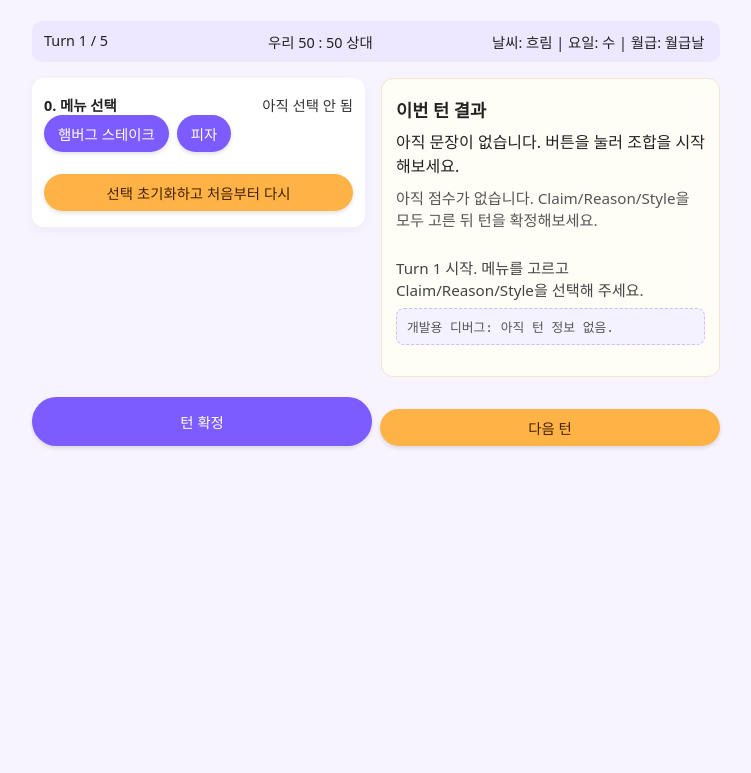
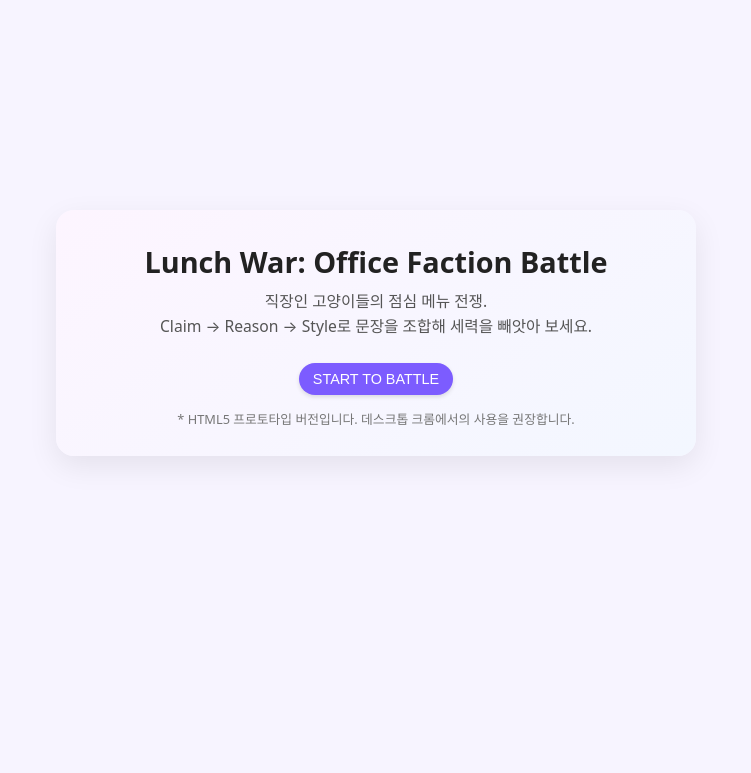
Before and after one commit to Hyojeong-Kim/lunch_battle, a plain HTML site: page index.html in a window 1280 px wide. Shown: the part 91-864 px from the top of the page, without its empty margins (264-1015 px from the left). Before the commit the page ends 800 px from the top, so only its background shows below. Drawn offline with Linux system fonts and the light colour scheme.

Commit message:
Add intro screen and battle screen toggle
Introduced a start screen with a 'START TO BATTLE' button and transitioned the main battle UI to a separate section, toggled via JavaScript. Updated styles for the intro and battle screens, and added logic to main.js for handling the screen transition. Also added a new docs/todo.md file for development tracking.

```diff
--- a/index.html
+++ b/index.html
@@ -8,6 +8,25 @@
   </head>
   <body>
     <main class="app">
+      <!-- 인트로 / Start To Battle 화면 -->
+      <section id="start-screen" class="start-screen">
+        <div class="start-screen__card">
+          <h1 class="start-screen__title">Lunch War: Office Faction Battle</h1>
+          <p class="start-screen__subtitle">
+            직장인 고양이들의 점심 메뉴 전쟁.<br />
+            Claim → Reason → Style로 문장을 조합해 세력을 빼앗아 보세요.
+          </p>
+          <button id="start-battle-btn" class="btn start-screen__btn" type="button">
+            START TO BATTLE
+          </button>
+          <p class="start-screen__note">
+            * HTML5 프로토타입 버전입니다. 데스크톱 크롬에서의 사용을 권장합니다.
+          </p>
+        </div>
+      </section>
+
+      <!-- 실제 배틀 화면 -->
+      <section id="battle-screen" class="battle-screen" aria-hidden="true">
         <header class="app__header">
           <h1 class="app__title">Lunch War: 문장 조합 테스트</h1>
           <p class="app__subtitle">
@@ -36,10 +55,18 @@
                 >
               </div>
               <div class="controls__choices" id="menu-options">
-              <button id="menu-option-0" class="btn controls__btn" type="button">
+                <button
+                  id="menu-option-0"
+                  class="btn controls__btn"
+                  type="button"
+                >
                   -
                 </button>
-              <button id="menu-option-1" class="btn controls__btn" type="button">
+                <button
+                  id="menu-option-1"
+                  class="btn controls__btn"
+                  type="button"
+                >
                   -
                 </button>
               </div>
@@ -167,10 +194,16 @@
           <button id="confirm-turn" class="btn" type="button">
             턴 확정
           </button>
-        <button id="next-turn" class="btn btn--secondary" type="button" disabled>
+          <button
+            id="next-turn"
+            class="btn btn--secondary"
+            type="button"
+            disabled
+          >
             다음 턴
           </button>
         </footer>
+      </section>
     </main>
 
     <script src="./main.js"></script>
--- a/main.js
+++ b/main.js
@@ -1020,9 +1020,38 @@ function setupButtons() {
   }
 }
 
+// 인트로(Start To Battle) 화면 초기화
+function initIntroScreen() {
+  const startBtn = document.getElementById("start-battle-btn");
+  const startScreen = document.getElementById("start-screen");
+  const battleScreen = document.getElementById("battle-screen");
+
+  if (!startBtn || !startScreen || !battleScreen) return;
+
+  // 초기에는 배틀 화면을 숨긴 상태에서 데이터/버튼만 미리 준비해 둔다.
+  battleScreen.classList.remove("is-active");
+  battleScreen.setAttribute("aria-hidden", "true");
+
+  startBtn.addEventListener("click", () => {
+    // 인트로 숨기고 배틀 화면 진입
+    startScreen.style.display = "none";
+    battleScreen.classList.add("is-active");
+    battleScreen.setAttribute("aria-hidden", "false");
+
+    // 첫 턴 정보 갱신
+    updateBattleHeader();
+    const logEl = document.getElementById("log-messages");
+    if (logEl) {
+      logEl.textContent =
+        "Turn 1 시작. 메뉴를 고르고 Claim/Reason/Style을 선택해 주세요.";
+    }
+  });
+}
+
 window.addEventListener("DOMContentLoaded", async () => {
   await loadData();
   setupButtons();
   updateLabels();
   randomizeContext();
+  initIntroScreen();
 });
--- a/style.css
+++ b/style.css
@@ -15,6 +15,57 @@ body {
   max-width: 720px;
   margin: 0 auto;
   padding: 24px 16px 40px;
+}
+
+/* 인트로 / 스타트 화면 */
+.start-screen {
+  min-height: 100vh;
+  display: flex;
+  align-items: center;
+  justify-content: center;
+}
+
+.start-screen__card {
+  width: 100%;
+  max-width: 640px;
+  padding: 32px 20px 28px;
+  border-radius: 18px;
+  background: linear-gradient(145deg, #fdf5ff, #f3f7ff);
+  box-shadow: 0 10px 30px rgba(0, 0, 0, 0.08);
+  text-align: center;
+}
+
+.start-screen__title {
+  margin: 0 0 8px;
+  font-size: 1.8rem;
+}
+
+.start-screen__subtitle {
+  margin: 0 0 20px;
+  font-size: 0.98rem;
+  color: #555;
+  line-height: 1.6;
+}
+
+.start-screen__btn {
+  padding: 10px 28px;
+  font-size: 1rem;
+  margin-top: 4px;
+}
+
+.start-screen__note {
+  margin: 14px 0 0;
+  font-size: 0.8rem;
+  color: #777;
+}
+
+/* 배틀 화면 */
+.battle-screen {
+  display: none;
+}
+
+.battle-screen.is-active {
+  display: block;
 }
 
 .app__header {
```
Also changed, not shown: 2 other files. Lines whose indentation alone changed are shown as unchanged.
